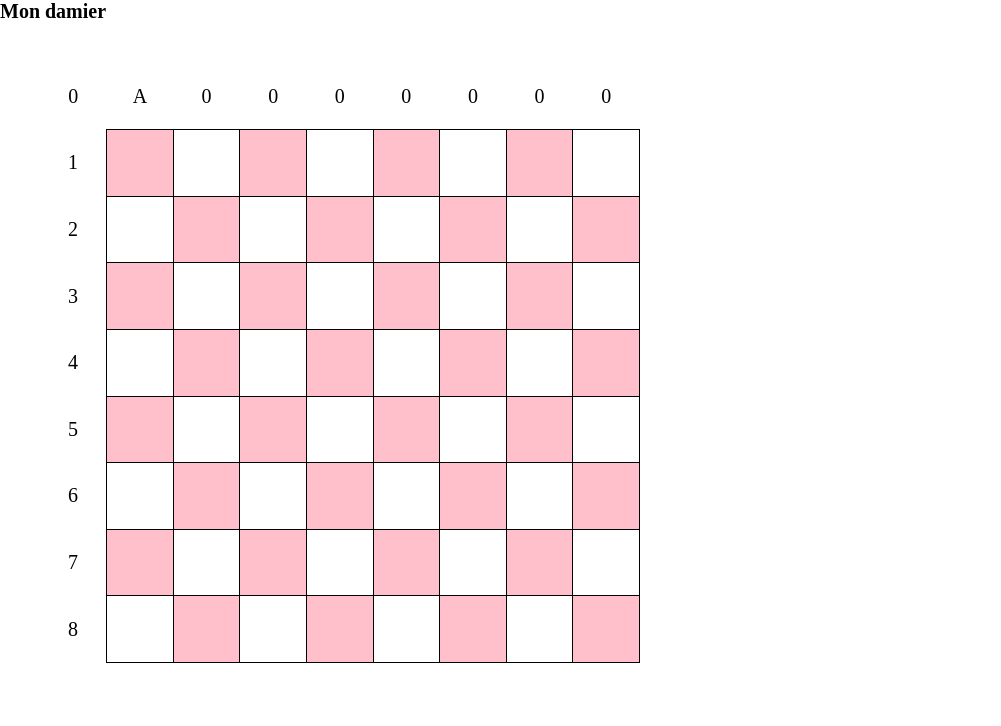
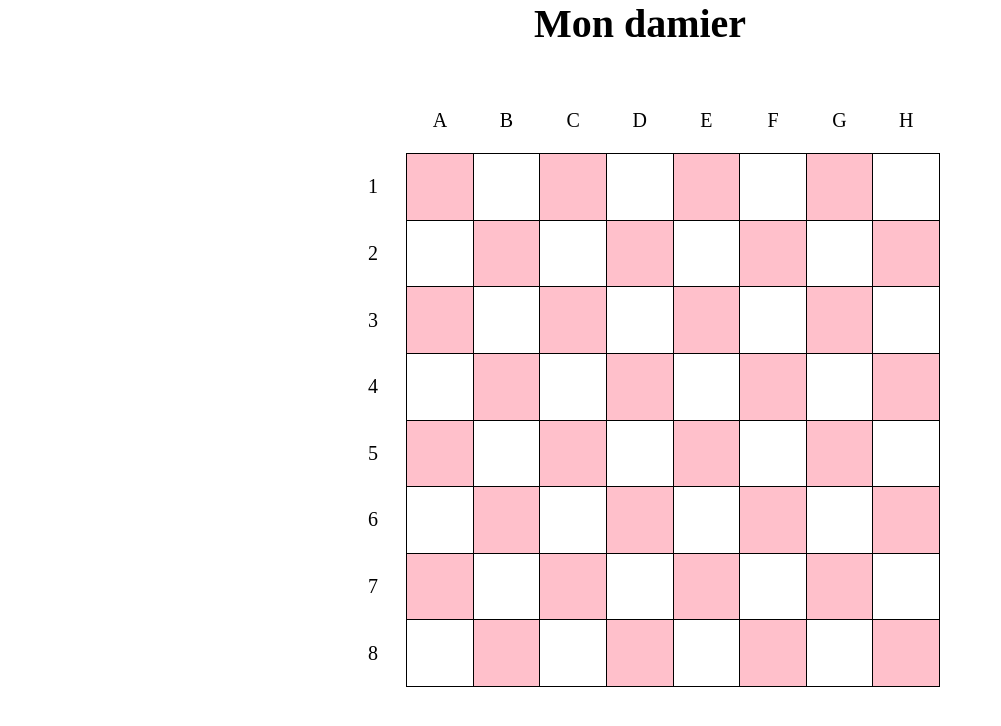
Before and after one commit to sabynad/repo-damier, a plain HTML site: page index.html in a window 1280 px wide. Shown: the whole page, without its empty margins (0-1001 px from the left). Drawn offline with Linux system fonts and the light colour scheme.

Commit message:
damier-v2

```diff
--- a/assets/css/style.css
+++ b/assets/css/style.css
@@ -6,10 +6,14 @@
 }
 
 table{
-    margin: 2rem;
+    margin: 2rem auto;
     width: 30rem;
     height: 30rem;
     border-collapse: collapse;
+}
+h1{
+    font-size: 2rem;
+    text-align: center;
 }
 
 tr td{
@@ -18,3 +22,8 @@ tr td{
     border: 1px solid #000000;
     text-align: center;
 }
+
+/* la 1er cellule de la 1er rangé pas visible */
+tr:first-of-type td:first-of-type {
+    visibility: hidden;
+}
--- a/assets/js/script.js
+++ b/assets/js/script.js
@@ -1,7 +1,7 @@
 //permet de voir si js est bien en accord avc le html
 console.log("script chargé!");
 //ajout des lettres sur la nouvelle colonne
-let arrayLetters = ["A", "B", "C","D","E","F","G","H"]
+let arrayLetters = ["A", "B", "C","D","E","F","G","H"];
 
 
 // Je crée une fonction maTable que je relie à la balise "table" en html
@@ -19,33 +19,34 @@ for (let nbRows = 0; nbRows <= 8; nbRows++) {
 
     // Je fais une nouvelle boucle où je traite cette fois-ci des cellules, qui commencent aussi par 1 et s'arrêtent à 8
     for (let nbcells = 0; nbcells <= 8; nbcells++) {
-         // Je crée la fonction uneCellule que je relie à la balise html "td"
-         let uneCellule = document.createElement("td");
-         // J'indique que uneCellule est enfant de uneRow
+        // Je crée la fonction uneCellule que je relie à la balise html "td"
+        let uneCellule = document.createElement("td");
+        // J'indique que uneCellule est enfant de uneRow
          uneRow.appendChild(uneCellule);
 
-         // ajouter ranger alphabet et nombre
+        // je crée une condition pour colorer le damier en fonction des chiffres paire et impaire je fais un modulo % qui calcule la ligne par 2 exemple ligne 8 modulo de 2 = 0 car pas de decimale sur un chiffre paire si exemple modulo % de 7 resulatat avec decimale donc egale a 1
+        if ((nbcells + nbRows) % 2 === 0) {
+         uneCellule.style.backgroundColor = "pink"
+        }
+         else {
+          uneCellule.style.backgroundColor = "white"
+          }
 
+         // ajouter ranger alphabet
+         if (nbRows == 0 && nbcells >= 1){
+            uneCellule.textContent = arrayLetters[nbcells-1]
+            uneCellule.style.border = "none";
+         }
 
-         if (nbRows == 0 || nbcells == 0) {
+         // ajouter ranger nombre
+         if (nbRows >=0 && nbcells == 0) {
             uneCellule.style.border = "none";
             uneCellule.textContent = nbRows;
          }
-         else {
 
+         if (nbcells == 0 || nbRows == 0) {
+            uneCellule.style.backgroundColor = "white"
+         }
 
-
-            // je crée une condition pour colorer le damier en fonction des chiffres paire et impaire je fais un modulo % qui calcule la ligne par 2 exemple ligne 8 modulo de 2 = 0 car pas de decimale sur un chiffre paire si exemple modulo % de 7 resulatat avec decimale donc egale a 1
-            if ((nbcells + nbRows) % 2 === 0) {
-            uneCellule.style.backgroundColor = "pink"
-            }
-            else {
-                uneCellule.style.backgroundColor = "white"
-            }
-         }
-            // intégré la lettre A
-            if (nbRows == 0 && nbcells == 1){
-            uneCellule.textContent = arrayLetters[0]
-         }
-    }
+      }
 }
```
